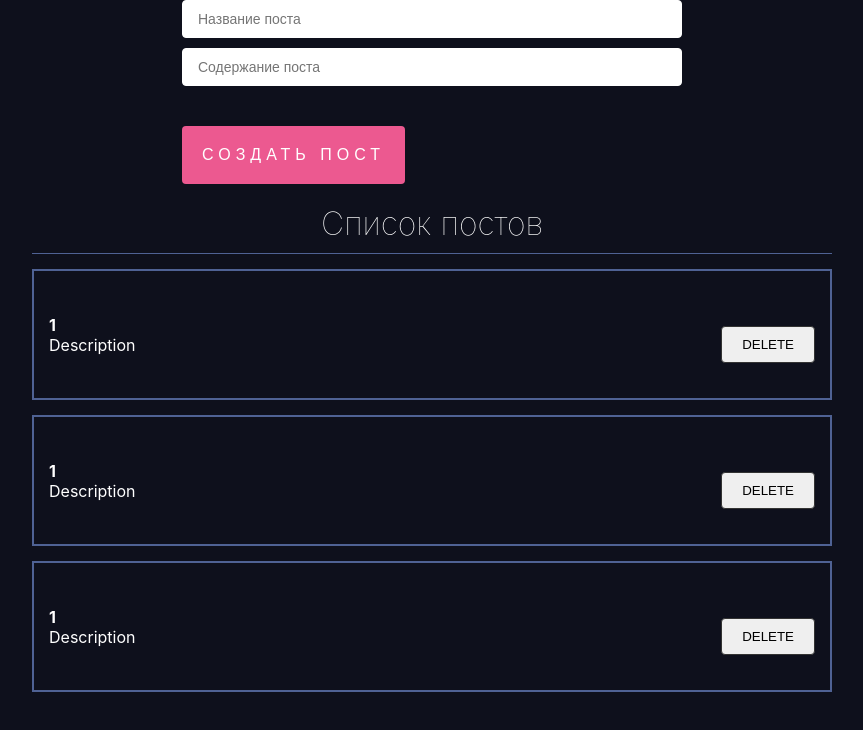
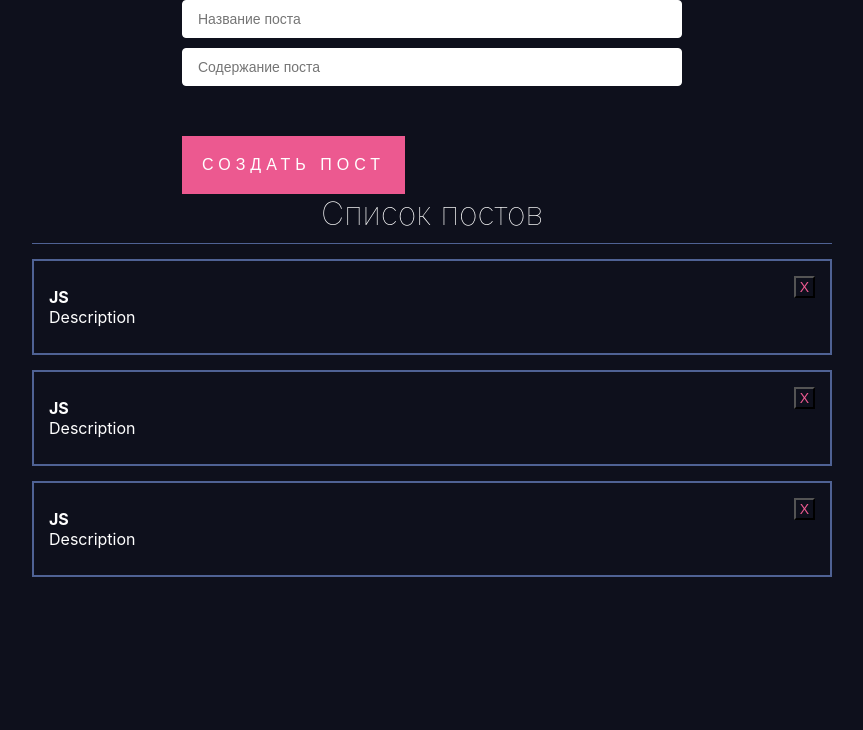
Before and after one commit to OniGrayFox/First_App_React, a React (Create React App) app: page / in a window 1280 px wide. Shown: the top 730 px of the page, without its empty margins (208-1071 px from the left). Built offline with nearby package versions, Linux system fonts and the light colour scheme.

Commit message:
Update 5 files

```diff
--- a/src/PostItems.js
+++ b/src/PostItems.js
@@ -1,16 +1,23 @@
 import React from "react";
-import classess from "./UI/Components/MyButton"
+
+import MyButton from "./UI/Components/MyButton";
+
+
+
+
+
+
 const PostItem = (props) => {
 
-  console.log(props)
+
   return (
     <div className="post">
          <div className="post__content">
-            <strong>{props.post.id}</strong>
+            <strong>{props.number} {props.post.title} </strong>
             <div>{props.post.body}</div>
         </div>
         <div className="post__btn">
-            <button>Delete</button>
+            <MyButton>X</MyButton>
 
         </div>
     </div>
--- a/src/UI/Components/MyButton.js
+++ b/src/UI/Components/MyButton.js
@@ -1,18 +1,18 @@
 import React, { useState } from "react";
-import classess from "./MyButtonStyle.css"
+import classes from "./MyButton.module.css"
 
 
 
-const MyButton = (props) => {
+const MyButton = ({children, ...props}) => {
 
   return (
-    <button className={classess.newBtn}>
-
+    <button {...props} className={classes.newBtn}>
+        {children}
 
     </button>
 
 
 
   );
-}
+};
 export default MyButton;
--- /dev/null
+++ b/src/UI/Components/MyButton.module.css
@@ -0,0 +1,8 @@
+.newBtn{
+    color: #ec5990;
+    background: transparent;
+    margin-bottom: 40px;
+    font-size: 14px;
+    cursor: pointer;
+    padding: 1px 4px 1px 4px;
+}
--- a/src/UI/Components/MyButtonStyle.css
+++ /dev/null
@@ -1,11 +0,0 @@
-.newBtn{
-    background: #ec5990;
-    color: white;
-    text-transform: none;
-    border: 1px solid #ec5990;
-    margin-top: 40px;
-    padding: 20px;
-    font-size: 12px;
-    font-weight: 10;
-
-}
--- a/src/styles.css
+++ b/src/styles.css
@@ -137,7 +137,7 @@ input[type="submit"] {
   margin: 0 auto;
 }
 
-button[type="button"] {
+/* button[type="button"] {
   display: block;
   appearance: none;
   background: #333;
@@ -146,13 +146,13 @@ button[type="button"] {
   text-transform: uppercase;
   padding: 10px 20px;
   border-radius: 4px;
-}
+} */
 
 hr {
   margin-top: 30px;
 }
 
-button {
+/* button {
   display: block;
   appearance: none;
   margin-top: 40px;
@@ -161,4 +161,4 @@ button {
   text-transform: uppercase;
   padding: 10px 20px;
   border-radius: 4px;
-}
+} */
```
